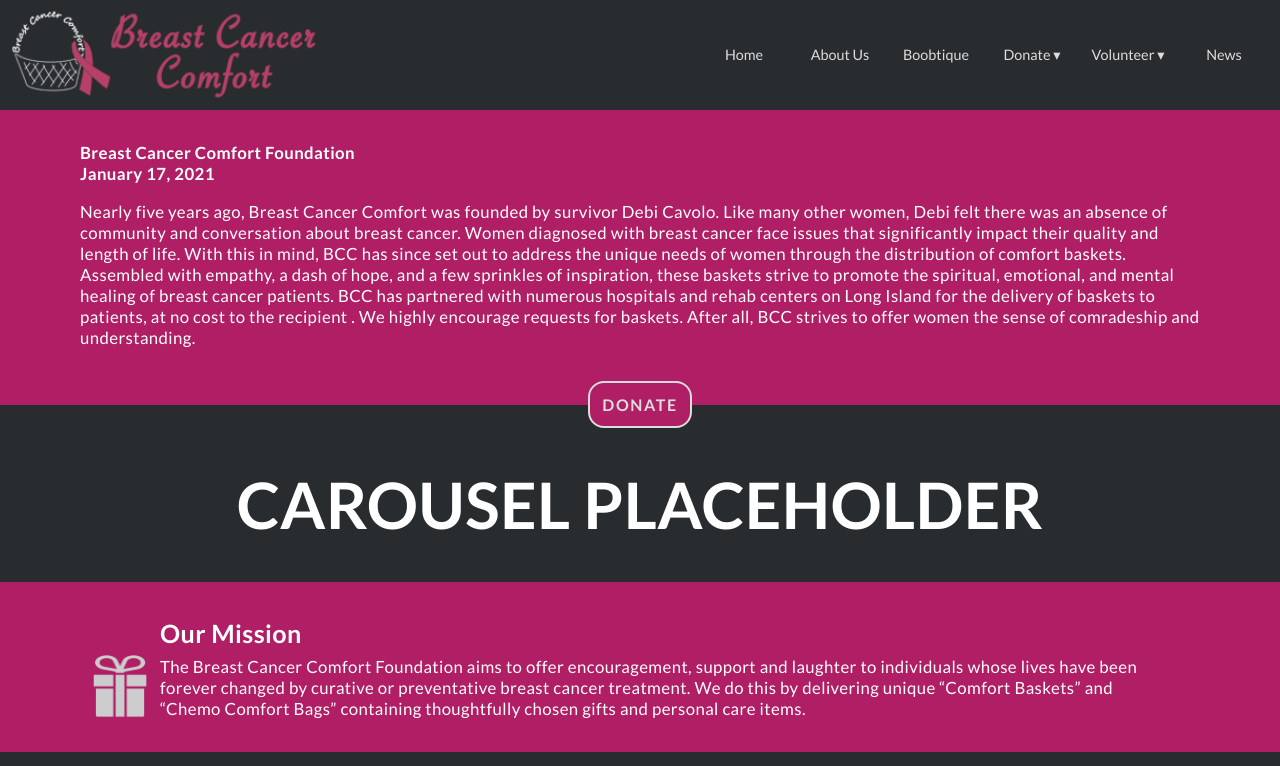
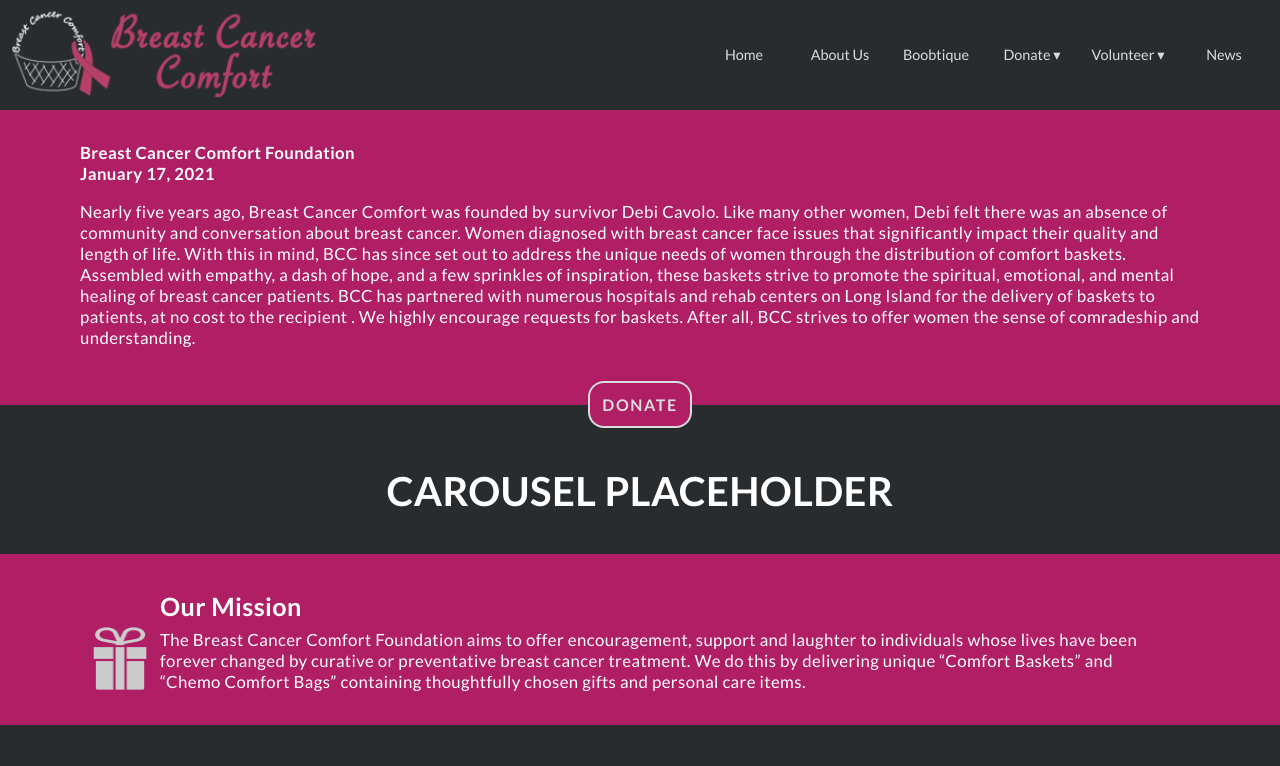
Before and after one commit to vishalicious213/bcc-v2, a Next.js app: page / in a window 1280 px wide. Shown: the top 766 px of the page. Built offline with nearby package versions, Linux system fonts and the light colour scheme.

Commit message:
root pages added to burger menu

```diff
--- a/styles/Home.module.css
+++ b/styles/Home.module.css
@@ -31,7 +31,7 @@
 .title {
   margin: 0;
   line-height: 1.15;
-  font-size: 4rem;
+  font-size: 2.5rem;
 }
 
 .title,
```
